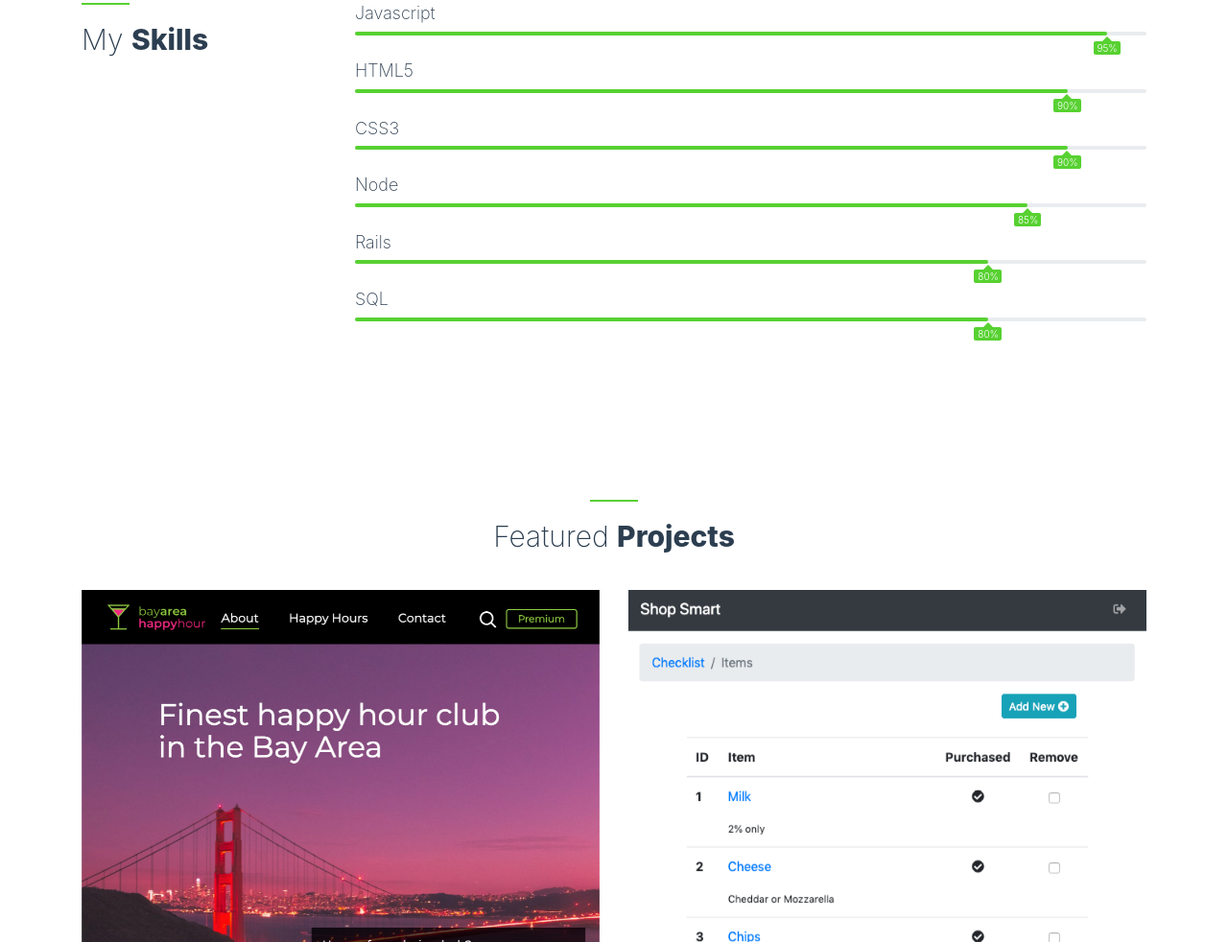
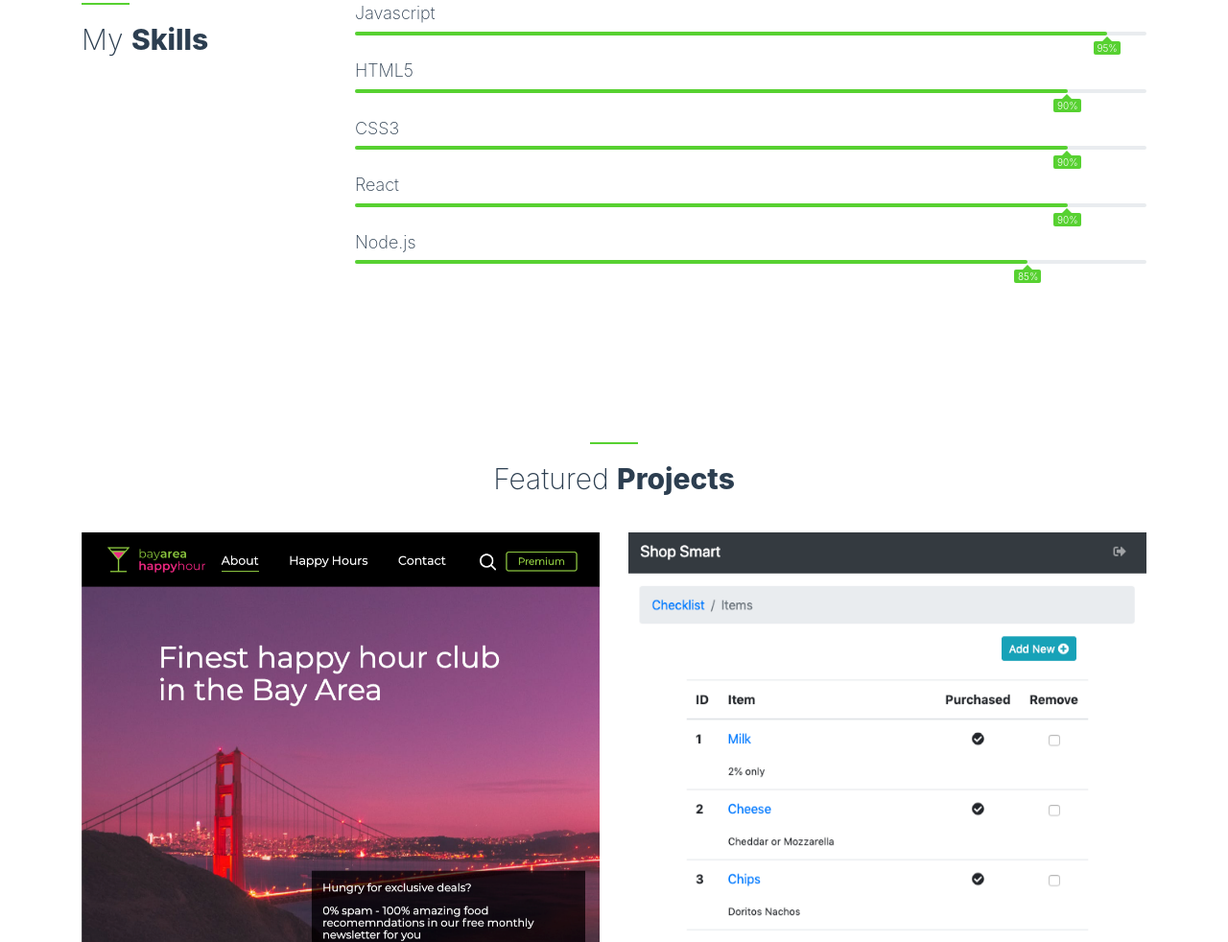
Before and after one commit to scwong93/scwong93.github.io, a plain HTML site: page index.html in a window 1280 px wide. Shown: the part 1638-2620 px from the top of the page at 96% size. Drawn offline with nearby package versions, Linux system fonts and the light colour scheme; files whose address does not match are found by name.

Commit message:
update skills

```diff
--- a/index.html
+++ b/index.html
@@ -113,7 +113,16 @@
             </div>
 
             <div class="skill">
-              <h3>Node</h3>
+              <h3>React</h3>
+              <div class="progress">
+                <div class="progress-bar" role="progressbar" style="width: 90%" aria-valuenow="90" aria-valuemin="0" aria-valuemax="100">
+                  <span>90%</span>
+                </div>
+              </div>
+            </div>
+
+            <div class="skill">
+              <h3>Node.js</h3>
               <div class="progress">
                 <div class="progress-bar" role="progressbar" style="width: 85%" aria-valuenow="85" aria-valuemin="0" aria-valuemax="100">
                   <span>85%</span>
@@ -121,23 +130,6 @@
               </div>
             </div>
 
-            <div class="skill">
-              <h3>Rails</h3>
-              <div class="progress">
-                <div class="progress-bar" role="progressbar" style="width: 80%" aria-valuenow="80" aria-valuemin="0" aria-valuemax="100">
-                  <span>80%</span>
-                </div>
-              </div>
-            </div>
-
-            <div class="skill">
-              <h3>SQL</h3>
-              <div class="progress">
-                <div class="progress-bar" role="progressbar" style="width: 80%" aria-valuenow="80" aria-valuemin="0" aria-valuemax="100">
-                  <span>80%</span>
-                </div>
-              </div>
-            </div>
           </div>
         </div>
       </div>
```
